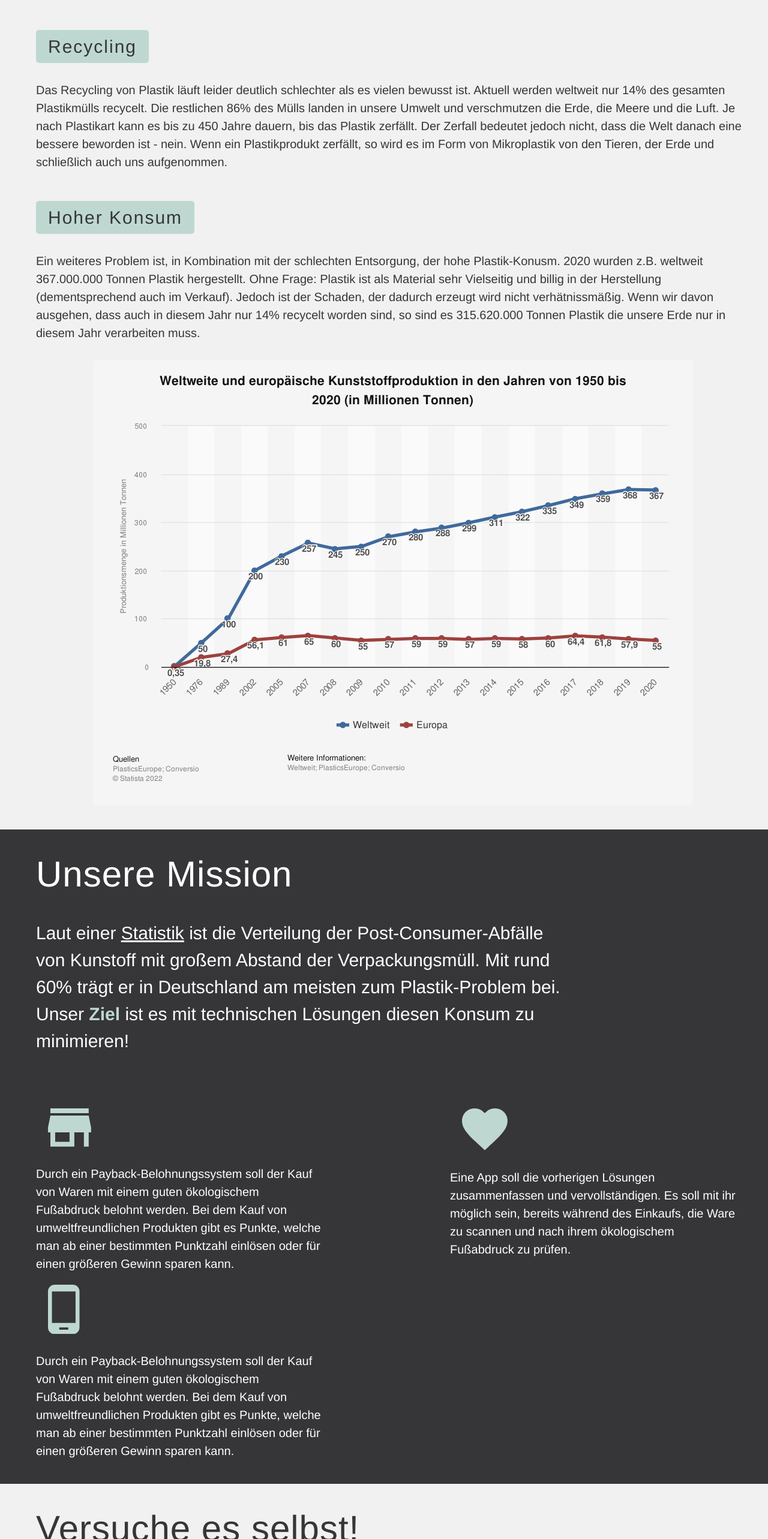
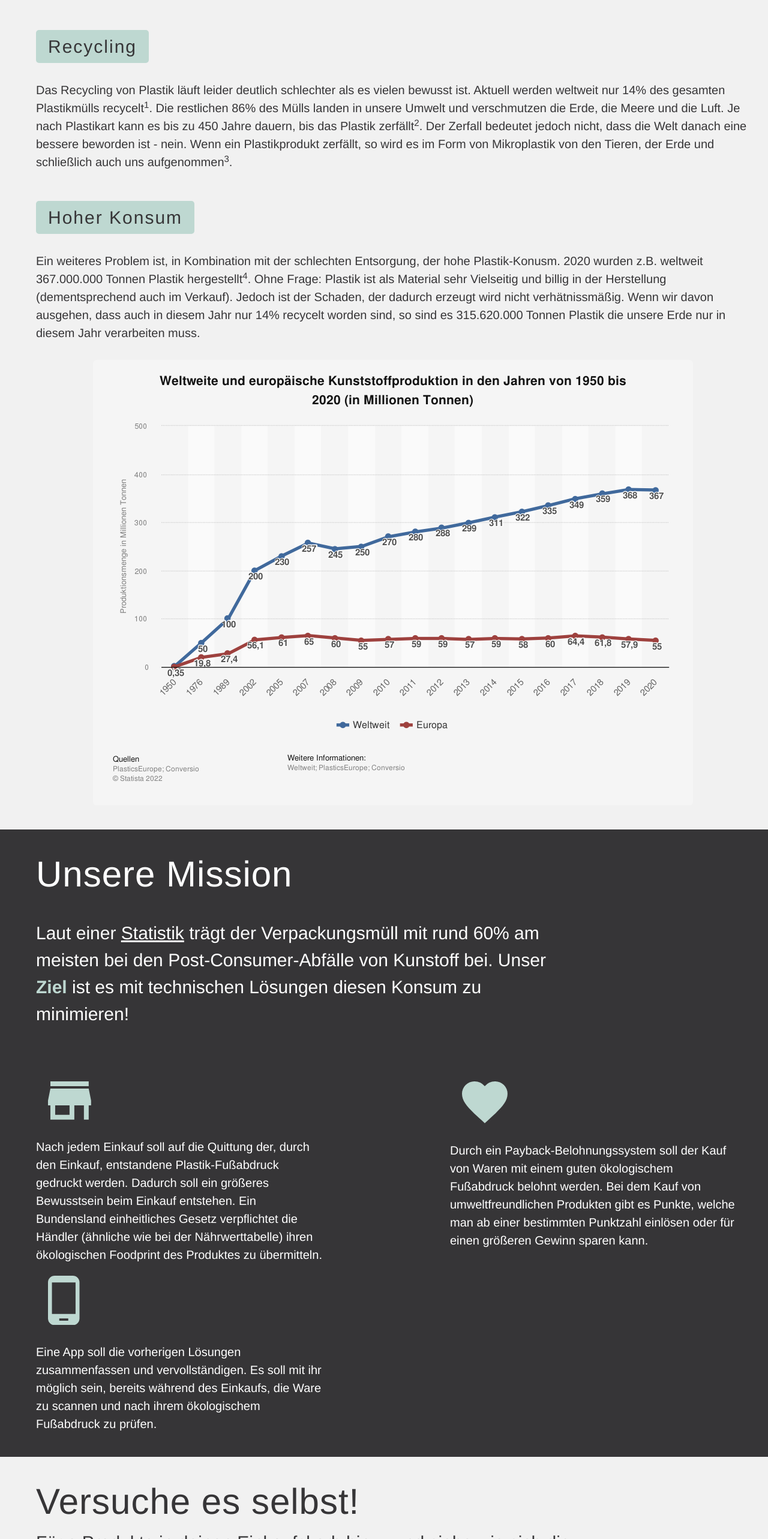
Before and after one commit to TheSoniix/lpml, an Angular app: page / in a window 1280 px wide. Shown: the part 940-3506 px from the top of the page at 60% size. Built offline with nearby package versions, Linux system fonts and the light colour scheme.

Commit message:
a lot of small changes

```diff
--- a/src/app/app.module.ts
+++ b/src/app/app.module.ts
@@ -13,6 +13,7 @@ import {AppRoutingModule} from './app-routing.module';
 import { DatenschutzComponent } from './datenschutz/datenschutz.component';
 import { ImpressumComponent } from './impressum/impressum.component';
 import { ImgComponent } from './img/img.component';
+import { LiteraturComponent } from './literatur/literatur.component';
 
 
 
@@ -39,7 +40,8 @@ const routerOptions: ExtraOptions = {
     TitleComponent,
     DatenschutzComponent,
     ImpressumComponent,
-    ImgComponent
+    ImgComponent,
+    LiteraturComponent
   ],
   imports: [
     BrowserModule,
--- a/src/app/demo/demo.component.html
+++ b/src/app/demo/demo.component.html
@@ -3,7 +3,7 @@
   <div class="subtitle">Füge Produkte in deinen Einkaufskorb hinzu und siehe wie sich die Werte verändern.</div>
   <div class="flex">
     <div class="einkaufsliste">
-      <h2>Produkt</h2>
+      <h2>Produkte</h2>
 
 
       <div class="item" *ngFor="let item of einkaufsliste; let i=index">
@@ -29,6 +29,7 @@
         <button class="" (click)="uncheckAllItems()">Alle Entfernen</button>
       </div>
 
+      <span><small>* Die Angaben der Produkte sind beispielhaft gewählt</small></span>
 
     </div>
 
@@ -54,14 +55,14 @@
                   d="M18.794,2A16.794,16.794,0,1,0,35.588,18.794,16.8,16.8,0,0,0,18.794,2ZM17.115,32.112A13.416,13.416,0,0,1,5.359,18.794a13.633,13.633,0,0,1,.353-3.006l8.044,8.044v1.679a3.369,3.369,0,0,0,3.359,3.359ZM28.7,27.846a3.332,3.332,0,0,0-3.191-2.334H23.832V20.473a1.684,1.684,0,0,0-1.679-1.679H12.076V15.435h3.359a1.684,1.684,0,0,0,1.679-1.679V10.4h3.359a3.369,3.369,0,0,0,3.359-3.359V6.35a13.405,13.405,0,0,1,4.87,21.5Z"
                   transform="translate(-2 -2)" fill="#bed8d1"/>
           </svg>
-          <div class="foodprinttitle">Ihr Abdruck durch Ihren Einkauf</div>
+          <div class="foodprinttitle">Ihr Abdruck durch den Einkauf</div>
         </div>
 
         <div class="foodprintresult">
           <div class="foodprintunit">
             <h5>Units</h5>
             <div class="unit">Plastik:</div>
-            <div class="unit">- davon recyclebar:</div>
+            <div class="unit">- davon recycelbar:</div>
             <div class="unit">Mikroplastik:</div>
             <div class="unit">Gesundheitsgefährdend:</div>
           </div>
--- a/src/app/demo/demo.component.scss
+++ b/src/app/demo/demo.component.scss
@@ -1,3 +1,5 @@
+
+
 .demo {
   background-color: #F1F1F1;
   width: 100%;
@@ -186,7 +188,8 @@ h2 {
   }
 
   .flexbtn > button {
-    min-width: fit-content;
+    width: fit-content;
+    padding: 10px;
   }
 
   .world {
--- a/src/app/demo/demo.component.ts
+++ b/src/app/demo/demo.component.ts
@@ -15,14 +15,14 @@ export class DemoComponent {
   hazardousToHealth: number = 0;
   einkaufsliste: Item[] =
     [
-      new Item('Kornflakes', false, 28, 0, 15, 15),
-      new Item('Tomaten', false, 0, 0, 0, 0),
-      new Item('Wasser (Mehrweg-Plastikflasche)', false, 10, 10, 3, 8),
-      new Item('Wasser (Einweg-Plastikflasche)', false, 40, 38, 12, 18),
-      new Item('Chips', false, 10, 0, 10, 10),
-      new Item('Milch', false, 4, 0, 2, 3),
-      new Item('Hackfleisch', false, 10, 0, 2, 2),
-      new Item('Süßigkeit', false, 26, 26, 11, 19),
+      new Item('Cornflakes',        false, 28, 0, 15, 15),
+      new Item('Tomaten',           false, 2, 2, 1, 1),
+      new Item('Wasser (Mehrweg)',  false, 10, 10, 3, 8),
+      new Item('Wasser (Einweg)',   false, 39, 38, 6, 8),
+      new Item('Chips',             false, 13, 0, 5, 7),
+      new Item('Milch',             false, 4, 0, 2, 3),
+      new Item('Pizza',             false, 10, 0, 2, 3),
+      new Item('Süßigkeit',         false, 26, 26, 11, 19),
     ]
 
   constructor() {
@@ -55,7 +55,7 @@ export class DemoComponent {
         this.plastic += item.plastic;
         this.recyclable += item.recyclable;
         this.microplastic += item.microplastic;
-        this.hazardousToHealth += item.microplastic;
+        this.hazardousToHealth += item.hazardousToHealth;
       }
     }
   }
--- a/src/app/footer/footer.component.html
+++ b/src/app/footer/footer.component.html
@@ -2,6 +2,7 @@
   <div class="footerflex">
     <div class="" (click)="openDatenschutz()">Datenschutz</div>
     <div class="" (click)="openImpressum()">Impressum</div>
+    <div class="" (click)="openLit()">Literaturverzeichnis</div>
   </div>
 
 </div>
--- a/src/app/footer/footer.component.ts
+++ b/src/app/footer/footer.component.ts
@@ -2,6 +2,7 @@ import { Component } from '@angular/core';
 import {NgbModal} from "@ng-bootstrap/ng-bootstrap";
 import {DatenschutzComponent} from "../datenschutz/datenschutz.component";
 import {ImpressumComponent} from "../impressum/impressum.component";
+import {LiteraturComponent} from "../literatur/literatur.component";
 
 @Component({
   selector: 'app-footer',
@@ -14,6 +15,14 @@ export class FooterComponent{
 
   openDatenschutz() {
     const modalRef = this.modalService.open(DatenschutzComponent, {
+      animation: true,
+      centered: true,
+      scrollable: true
+    });
+    modalRef.dismissed.toPromise().then(()=> {})
+  }
+  openLit() {
+    const modalRef = this.modalService.open(LiteraturComponent, {
       animation: true,
       centered: true,
       scrollable: true
--- /dev/null
+++ b/src/app/literatur/literatur.component.html
@@ -0,0 +1,26 @@
+<div class="modal-header">
+  <h4 class="modal-title">Literaturverzeichnis</h4>
+  <button type="button" class="btn-close" aria-label="Close" (click)="activeModal.dismiss('Cross click')"></button>
+</div>
+<div class="modal-body" style="overflow-x: clip; overflow-y: scroll">
+  1. Plastik in Zahlen: Interessante Zahlen aus unserer Welt voller Kunststoffe: in: wir-lieben-recycling, o.D.,
+  https://wir-lieben-recycling.de/recycling-in-zahlen/plastik-in-zahlen/ (abgerufen am 22.08.2022)
+  <br>
+  <br>
+  2. Suhr, Frauke: Natur- und Umweltschutz: Plastik währt ewig in den Ozeanen, in: statista, 2019,
+  https://de.statista.com/infografik/17508/haltbarkeit-von-plastikmuell-im-meer/ (abgerufen am 23.08.2022)
+  <br>
+  <br>
+  3. Scherrer, Pascal: Plastikmüll: So lange dauert es, bis er zersetzt ist: An unserem Plastik werden selbst noch
+  unsere Ur-Ur-Ur-Ur-Ur-Enkel «Freude» haben, in watson, 2018,
+  https://www.watson.ch/leben/wissen/652787665-an-unserem-plastik-werden-selbst-noch-unsere-ur-ur-ur-ur-enkel-freude-hab
+  (abgerufen am 25.08.2022)
+  <br>
+  <br>
+  4. PlasticEurope; Conversio: Weltweite und europäische Kunststoffproduktion in den Jahren von 1950 bis 2020, in
+  statista, 2021, https://de.statista.com/statistik/daten/studie/167099/umfrage/weltproduktion-von-kunststoff-seit-1950/
+  (abgerufen am 25.08.2022)
+</div>
+<div class="modal-footer">
+  <button type="button" class="btn btn-outline-dark" (click)="activeModal.close('Close click')">Schließen</button>
+</div>
--- /dev/null
+++ b/src/app/literatur/literatur.component.ts
@@ -0,0 +1,16 @@
+import { Component, OnInit } from '@angular/core';
+import {NgbActiveModal} from "@ng-bootstrap/ng-bootstrap";
+
+@Component({
+  selector: 'app-literatur',
+  templateUrl: './literatur.component.html',
+  styleUrls: ['./literatur.component.scss']
+})
+export class LiteraturComponent implements OnInit {
+
+  constructor(public activeModal: NgbActiveModal) { }
+
+  ngOnInit(): void {
+  }
+
+}
--- a/src/app/mission/mission.component.html
+++ b/src/app/mission/mission.component.html
@@ -1,10 +1,9 @@
 <div class="mission">
 
   <div class="title">Unsere Mission</div>
-  <div class="beschr">Laut einer <span (click)="openImg()">Statistik</span> ist die Verteilung der Post-Consumer-Abfälle von Kunstoff mit großem Abstand
-    der Verpackungsmüll. Mit rund 60% trägt er in Deutschland am meisten zum Plastik-Problem bei. Unser <b>Ziel</b> ist
-    es mit
-    technischen Lösungen diesen Konsum zu minimieren!
+  <div class="beschr">Laut einer <span (click)="openImg()">Statistik</span> trägt der Verpackungsmüll mit rund 60%
+    am meisten bei den Post-Consumer-Abfälle von Kunstoff bei. Unser <b>Ziel</b> ist
+    es mit technischen Lösungen diesen Konsum zu minimieren!
   </div>
 
   <!-- <div class="flex">
@@ -68,9 +67,10 @@
         </svg>
       </div>
       <br>
-      Durch ein Payback-Belohnungssystem soll der Kauf von Waren mit einem guten ökologischem
-      Fußabdruck belohnt werden. Bei dem Kauf von umweltfreundlichen Produkten gibt es Punkte, welche man ab einer
-      bestimmten Punktzahl einlösen oder für einen größeren Gewinn sparen kann.
+      Nach jedem Einkauf soll auf die Quittung der, durch den Einkauf, entstandene Plastik-Fußabdruck gedruckt werden.
+      Dadurch soll ein größeres Bewusstsein beim Einkauf entstehen.
+      Ein Bundensland einheitliches Gesetz verpflichtet die Händler (ähnliche
+      wie bei der Nährwerttabelle) ihren ökologischen Foodprint des Produktes zu übermitteln.
     </div>
 
     <div class="vertText">
@@ -82,9 +82,9 @@
         </svg>
       </div>
       <br>
-      Eine App soll die vorherigen Lösungen zusammenfassen und vervollständigen. Es soll mit ihr
-      möglich sein, bereits
-      während des Einkaufs, die Ware zu scannen und nach ihrem ökologischem Fußabdruck zu prüfen.
+      Durch ein Payback-Belohnungssystem soll der Kauf von Waren mit einem guten ökologischem
+      Fußabdruck belohnt werden. Bei dem Kauf von umweltfreundlichen Produkten gibt es Punkte, welche man ab einer
+      bestimmten Punktzahl einlösen oder für einen größeren Gewinn sparen kann.
     </div>
 
     <div class="vertText">
@@ -97,9 +97,9 @@
 
       </div>
       <br>
-      Durch ein Payback-Belohnungssystem soll der Kauf von Waren mit einem guten ökologischem
-      Fußabdruck belohnt werden. Bei dem Kauf von umweltfreundlichen Produkten gibt es Punkte, welche man ab einer
-      bestimmten Punktzahl einlösen oder für einen größeren Gewinn sparen kann.
+      Eine App soll die vorherigen Lösungen zusammenfassen und vervollständigen. Es soll mit ihr
+      möglich sein, bereits
+      während des Einkaufs, die Ware zu scannen und nach ihrem ökologischem Fußabdruck zu prüfen.
     </div>
   </div>
 
--- a/src/app/problem/problem.component.html
+++ b/src/app/problem/problem.component.html
@@ -9,11 +9,11 @@
         <div class="title">Recycling</div>
         <div class="text">
           Das Recycling von Plastik läuft leider deutlich schlechter als es vielen bewusst ist. Aktuell
-          werden weltweit nur 14% des gesamten Plastikmülls recycelt. Die restlichen 86% des Mülls landen in unsere
+          werden weltweit nur 14% des gesamten Plastikmülls recycelt<sup>1</sup>. Die restlichen 86% des Mülls landen in unsere
           Umwelt und verschmutzen die Erde, die Meere und
-          die Luft. Je nach Plastikart kann es bis zu 450 Jahre dauern, bis das Plastik zerfällt. Der Zerfall
+          die Luft. Je nach Plastikart kann es bis zu 450 Jahre dauern, bis das Plastik zerfällt<sup>2</sup>. Der Zerfall
           bedeutet jedoch nicht, dass die Welt danach eine bessere beworden ist - nein. Wenn ein Plastikprodukt
-          zerfällt, so wird es im Form von Mikroplastik von den Tieren, der Erde und schließlich auch uns aufgenommen.
+          zerfällt, so wird es im Form von Mikroplastik von den Tieren, der Erde und schließlich auch uns aufgenommen<sup>3</sup>.
         </div>
       </div>
 
@@ -22,7 +22,7 @@
         <div class="text">
           Ein weiteres Problem ist, in Kombination mit der schlechten Entsorgung, der
           hohe Plastik-Konusm.
-          2020 wurden z.B. weltweit 367.000.000 Tonnen Plastik hergestellt.
+          2020 wurden z.B. weltweit 367.000.000 Tonnen Plastik hergestellt<sup>4</sup>.
           Ohne Frage: Plastik ist als Material sehr Vielseitig und billig in der Herstellung (dementsprechend auch im
           Verkauf). Jedoch ist der Schaden, der dadurch
           erzeugt wird nicht verhätnissmäßig. Wenn wir davon ausgehen, dass auch in diesem Jahr nur 14% recycelt worden
```
Also changed, not shown: src/app/literatur/literatur.component.scss (added), 4 other files (tests, documents, lock files or other folders).
